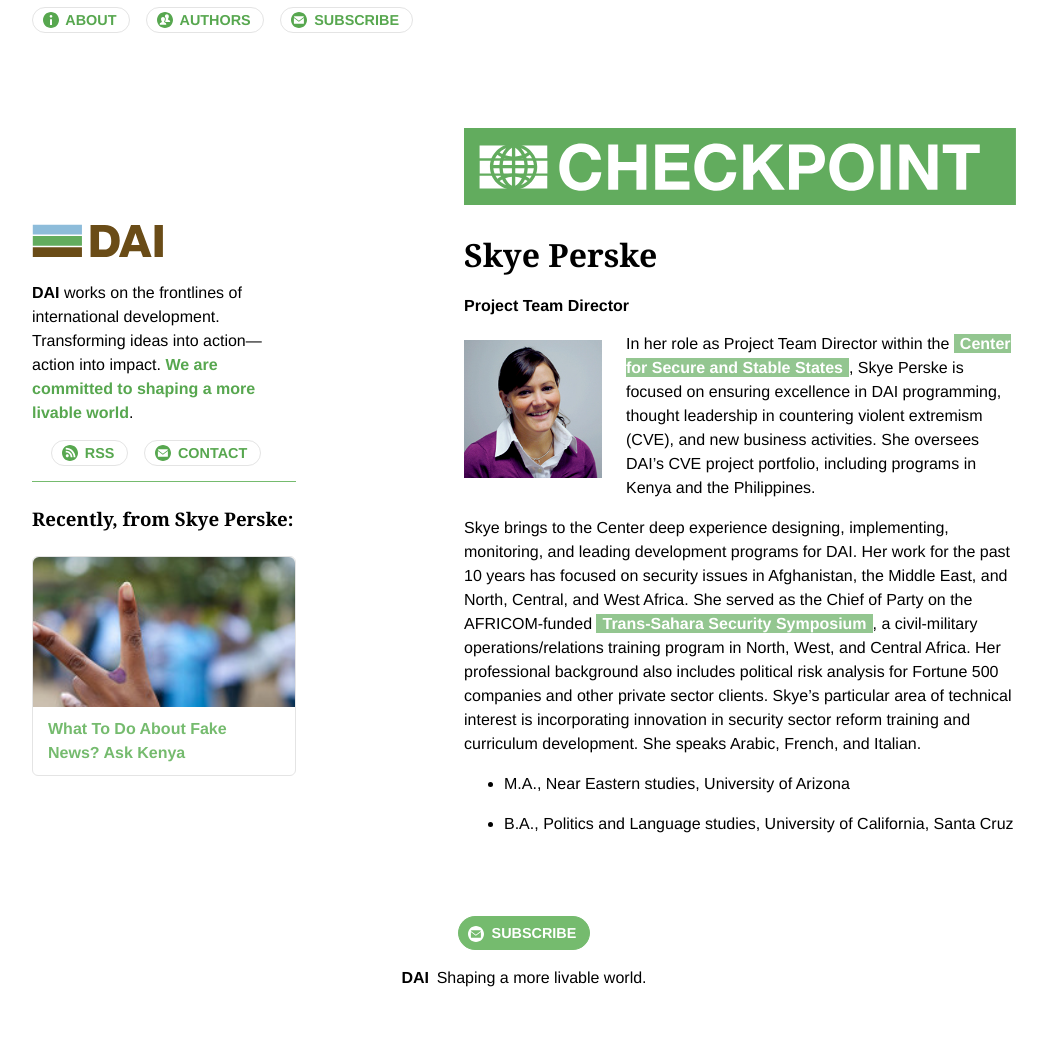
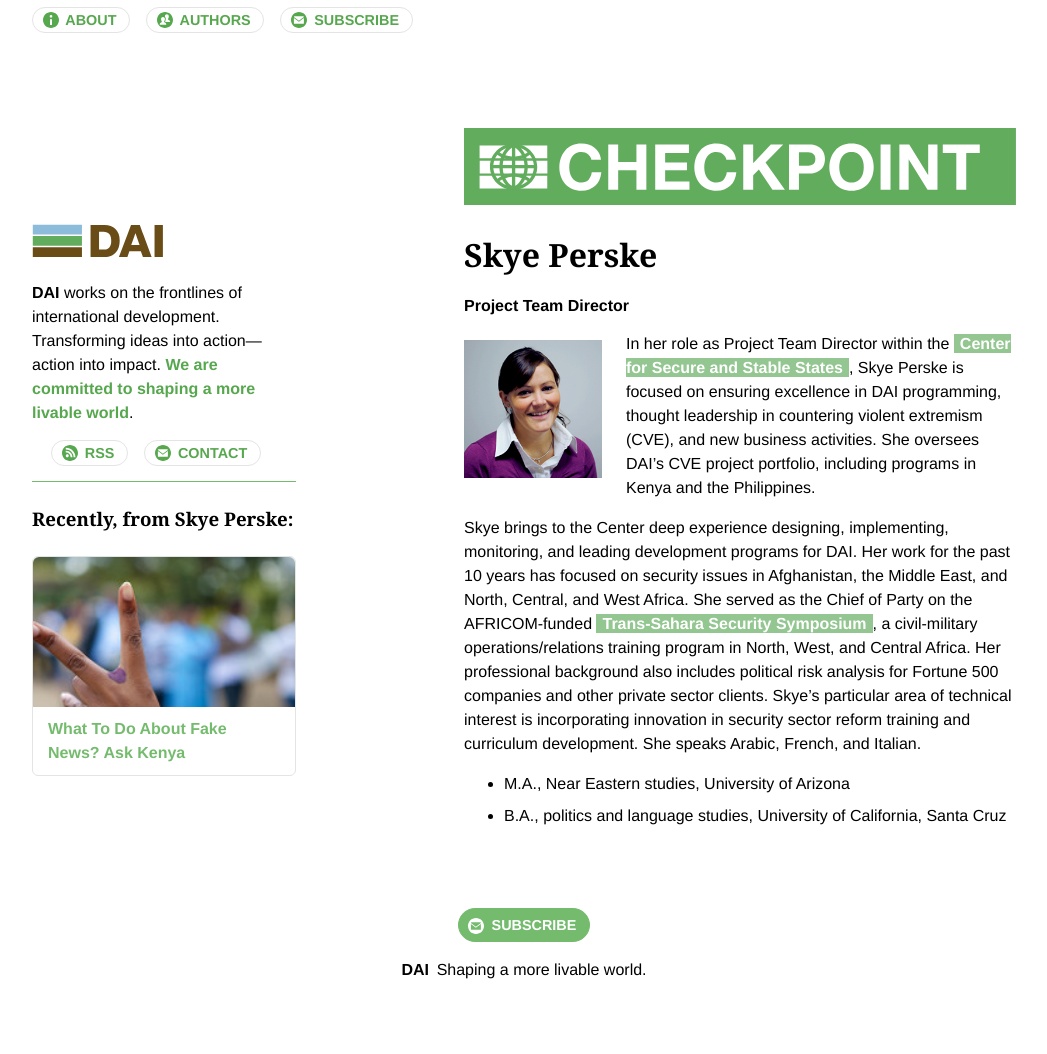
Before and after one commit to BryanSchuetz/CS-, a Jekyll site: the page built from _authors/skye-perske.markdown, in a window 1280 px wide. Shown: the whole page, without its empty margins (116-1163 px from the left). Built offline with Jekyll 4.4.1, drawn with Linux system fonts in a browser that asks for light colours.

```diff
--- a/_authors/skye-perske.markdown
+++ b/_authors/skye-perske.markdown
@@ -12,5 +12,4 @@ In her role as Project Team Director within the [Center for Secure and Stable St
 Skye brings to the Center deep experience designing, implementing, monitoring, and leading development programs for DAI. Her work for the past 10 years has focused on security issues in Afghanistan, the Middle East, and North, Central, and West Africa. She served as the Chief of Party on the AFRICOM-funded [Trans-Sahara Security Symposium](https://www.dai.com/our-work/projects/africa-trans-sahara-security-symposium-tss), a civil-military operations/relations training program in North, West, and Central Africa. Her professional background also includes political risk analysis for Fortune 500 companies and other private sector clients. Skye’s particular area of technical interest is incorporating innovation in security sector reform training and curriculum development. She speaks Arabic, French, and Italian.
 
 * M.A., Near Eastern studies, University of Arizona
-
-* B.A., Politics and Language studies, University of California, Santa Cruz
+* B.A., politics and language studies, University of California, Santa Cruz
```
